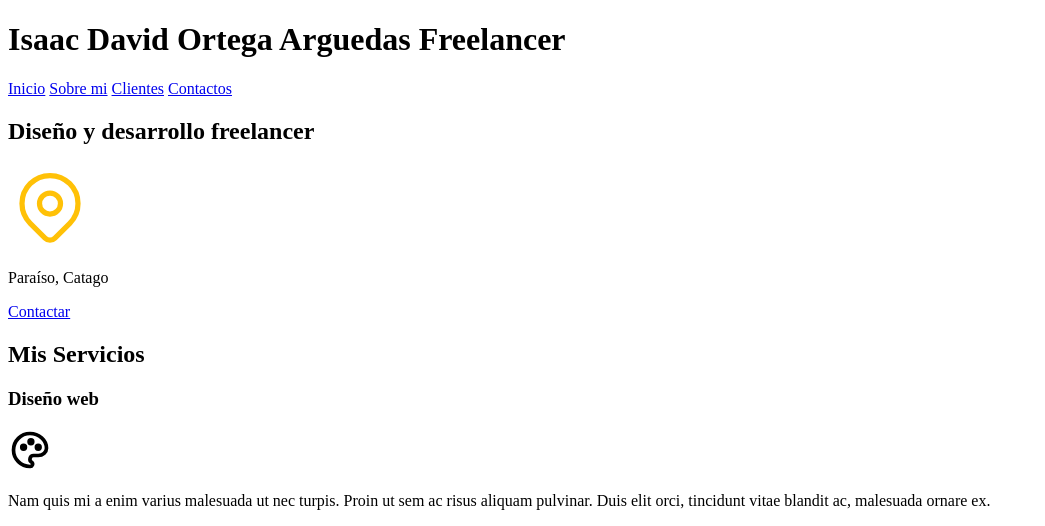
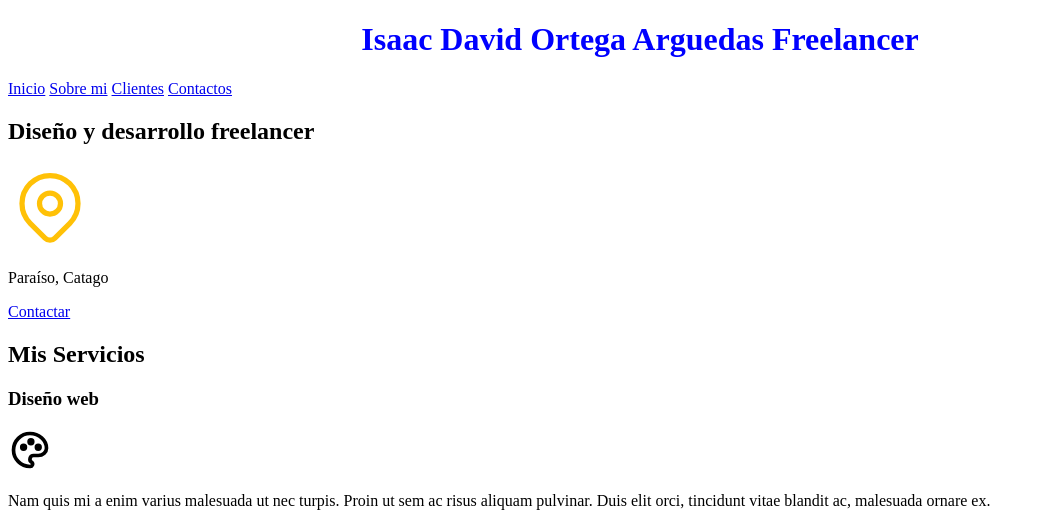
Before and after one commit to Irsacfac/Sitio-Freelancer, a plain HTML site: page freelancer_inicio/index.html in a window 1280 px wide. Shown: the top 526 px of the page, without its empty margins (0-1045 px from the left). Drawn offline with Linux system fonts and the light colour scheme.

Commit message:
Add style sheet
CSS was added

```diff
--- /dev/null
+++ b/freelancer_inicio/css/styles.css
@@ -0,0 +1,4 @@
+h1{
+    text-align: center;
+    color: blue;
+}
--- a/freelancer_inicio/index.html
+++ b/freelancer_inicio/index.html
@@ -4,6 +4,8 @@
     <meta charset="UTF-8">
     <meta name="viewport" content="width=device-width, initial-scale=1.0">
     <title>Freelance designer</title>
+    <link rel="preload" href="css/styles.css" as="style">
+    <link href="css/styles.css" rel="stylesheet">
 </head>
 <body>
     <header>
```
